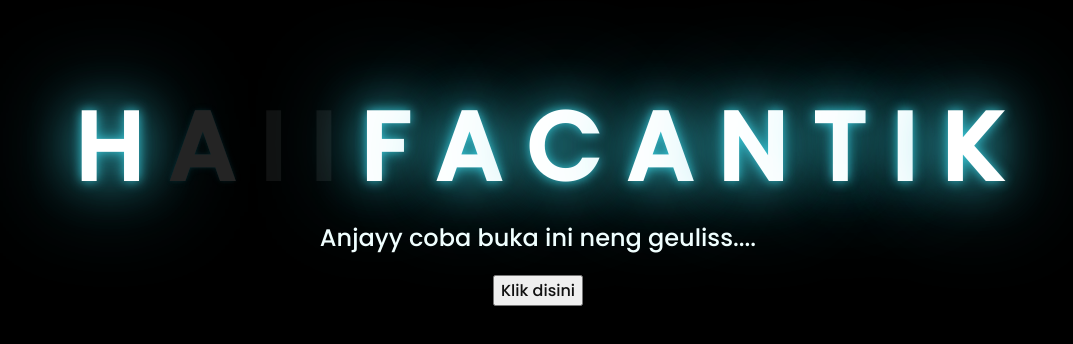
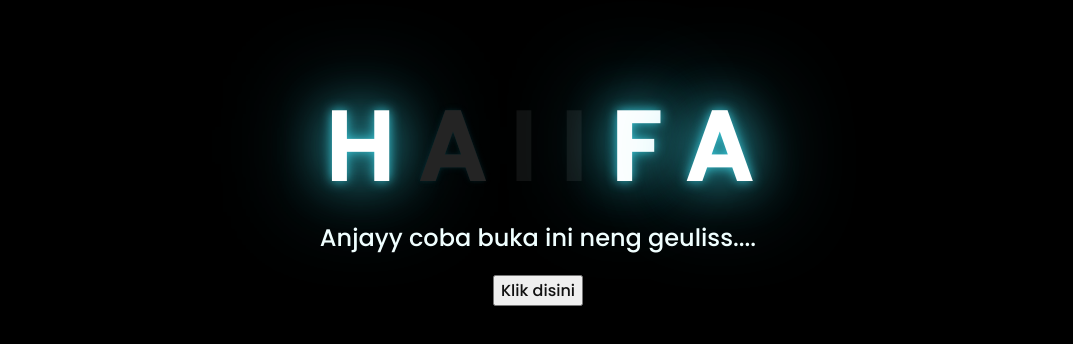
Before and after one commit to Taoavatara/taoo123, a plain HTML site: page index.html in a window 1280 px wide. Shown: the part 218-562 px from the top of the page, without its empty margins (110-1183 px from the left). Drawn offline with Linux system fonts and the light colour scheme.

Commit message:
Update index.html

```diff
--- a/index.html
+++ b/index.html
@@ -18,13 +18,6 @@
         <span>I</span>
         <span>F</span>
         <span>A</span>
-        <span> </span>
-        <span>C</span>
-        <span>A</span>
-        <span>N</span>
-        <span>T</span>
-        <span>I</span>
-        <span>K</span>
     </div>
     <div class="description">
         <span>Anjayy coba buka ini neng geuliss....</span>
```
